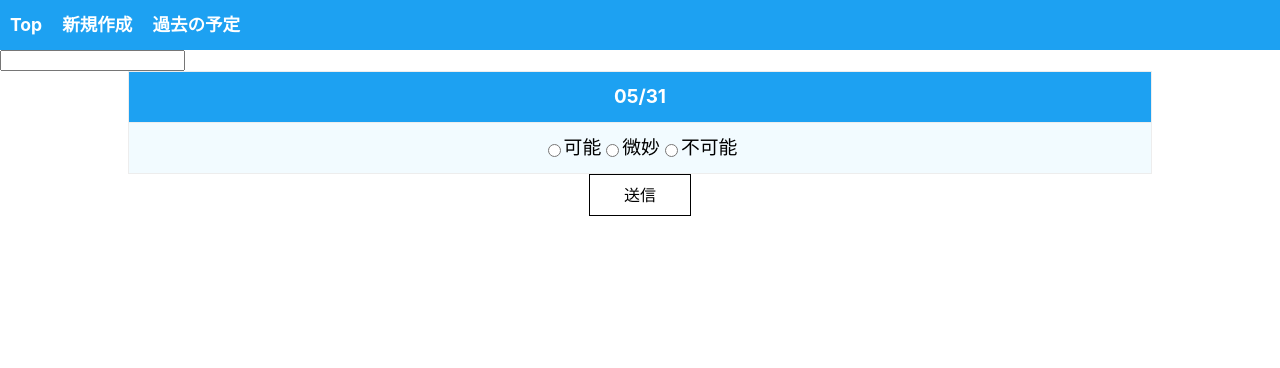
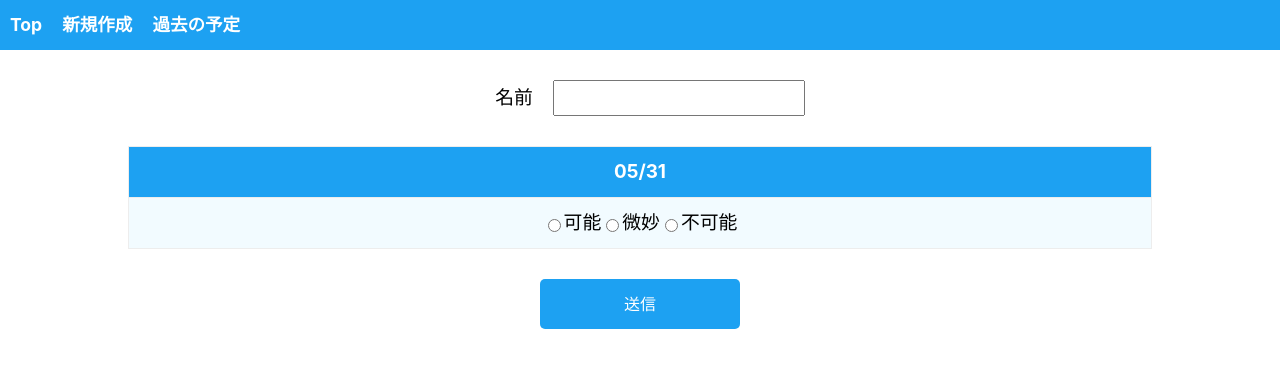
Before and after one commit to cotton-alta/ScheduleAdjustmentTool, a React (Create React App) app in the folder client/: page /join/1 in a window 1280 px wide. Shown: the top 368 px of the page. Built offline with nearby package versions, Linux system fonts and the light colour scheme.

Commit message:
[update]イベント参加ページのレイアウト修正
イベント参加ページのレイアウト修正を行いました（あと認証の永続化処理も追加しました）。

```diff
--- a/client/src/assets/style/event.scss
+++ b/client/src/assets/style/event.scss
@@ -58,10 +58,23 @@
     cursor: pointer;
     border-radius: 5px;
     color: #FFFFFF;
+    position: relative;
   }
 
   &-link {
+    position: absolute;
+    top: 0;
+    left: 0;
+    width: 100%;
+    height: 100%;
     color: #FFFFFF;
     text-decoration: none;
   }
+
+  &-host {
+    width: 300px;
+    margin: 0 auto;
+    padding-top: 60px;
+    text-align: center;
+  }
 }
--- a/client/src/assets/style/join.scss
+++ b/client/src/assets/style/join.scss
@@ -1,14 +1,30 @@
+@import "./variables.scss";
+
 .join {
   &-wrapper {
 
   }
-  &-button {
-    width: 100px;
-    height: 40px;
-    line-height: 40px;
-    margin: 0 auto;
-    text-align: center;
-    border: solid 1px #000000;
-    cursor: pointer;
+  &-name {
+    line-height: 30px;
+    font-size: calc(15px + 0.3vw);
+    margin: 0px 20px;
+  }
+  &-input {
+    input {
+      height: 30px;
+      line-height: 30px;
+      font-size: calc(15px + 0.3vw);
+    }
+  }
+  &-flex {
+    width: 90%;
+    margin: 30px auto;
+    display: flex;
+    justify-content: center;
+    align-items: center;
+    flex-direction: column;
+    @include mq {
+      flex-direction: row;
+    }
   }
 }
--- a/client/src/pages/Event.tsx
+++ b/client/src/pages/Event.tsx
@@ -86,6 +86,14 @@ const Event: React.FC = () => {
         }
       });
     });
+
+    if(!!localStorage.getItem(event)) {
+      const localPassword = localStorage.getItem(event);
+      if(typeof(localPassword) == "string") {
+        setPassword(localPassword);
+        setAuthenticated(true);
+      }
+    }
   }, []);
 
   const changePassword = (e: React.ChangeEvent<HTMLInputElement>) => {
@@ -100,6 +108,7 @@ const Event: React.FC = () => {
     .then((result: any) => {
       console.log(result);
       setAuthenticated(result.data.auth);
+      localStorage.setItem(event, password);
     });
   };
 
@@ -157,6 +166,7 @@ const Event: React.FC = () => {
     }
   };
 
+
   if(!authenticated) {
     return (
       <div className="container">
@@ -180,8 +190,8 @@ const Event: React.FC = () => {
     } else {
     return (
       <div className="container">
-        <div>path : {event}</div>
-        <div>event title : {stateEdit.title}</div>
+        <div>イベント名 : {stateEdit.title}</div>
+        <div>説明 : {stateEdit.description}</div>
         <table className="table-wrapper">
           <tbody>
           <tr className="table-tr">
@@ -196,7 +206,7 @@ const Event: React.FC = () => {
             このイベントに参加
           </Link>
         </div>
-        <div>
+        <div className="event-host">
           （ホストのみ）
         </div>
         <div className="event-button">
--- a/client/src/pages/Join.tsx
+++ b/client/src/pages/Join.tsx
@@ -86,7 +86,14 @@ const JoinComponent: React.FC = () => {
   return (
     <UserContext.Provider value={value}>
       <div className="join-wrapper">
-        <input type="text" onChange={changeName} />
+        <div className="join-flex">
+          <div className="join-name">
+            名前
+          </div>
+          <div className="join-input">
+            <input type="text" onChange={changeName} />
+          </div>
+        </div>
         <table className="table-wrapper">
           <tbody>
             <tr className="table-tr">
@@ -98,7 +105,7 @@ const JoinComponent: React.FC = () => {
           </tbody>
         </table>
         <div
-          className="join-button"
+          className="event-button"
           onClick={postData}
           >
           送信
```
